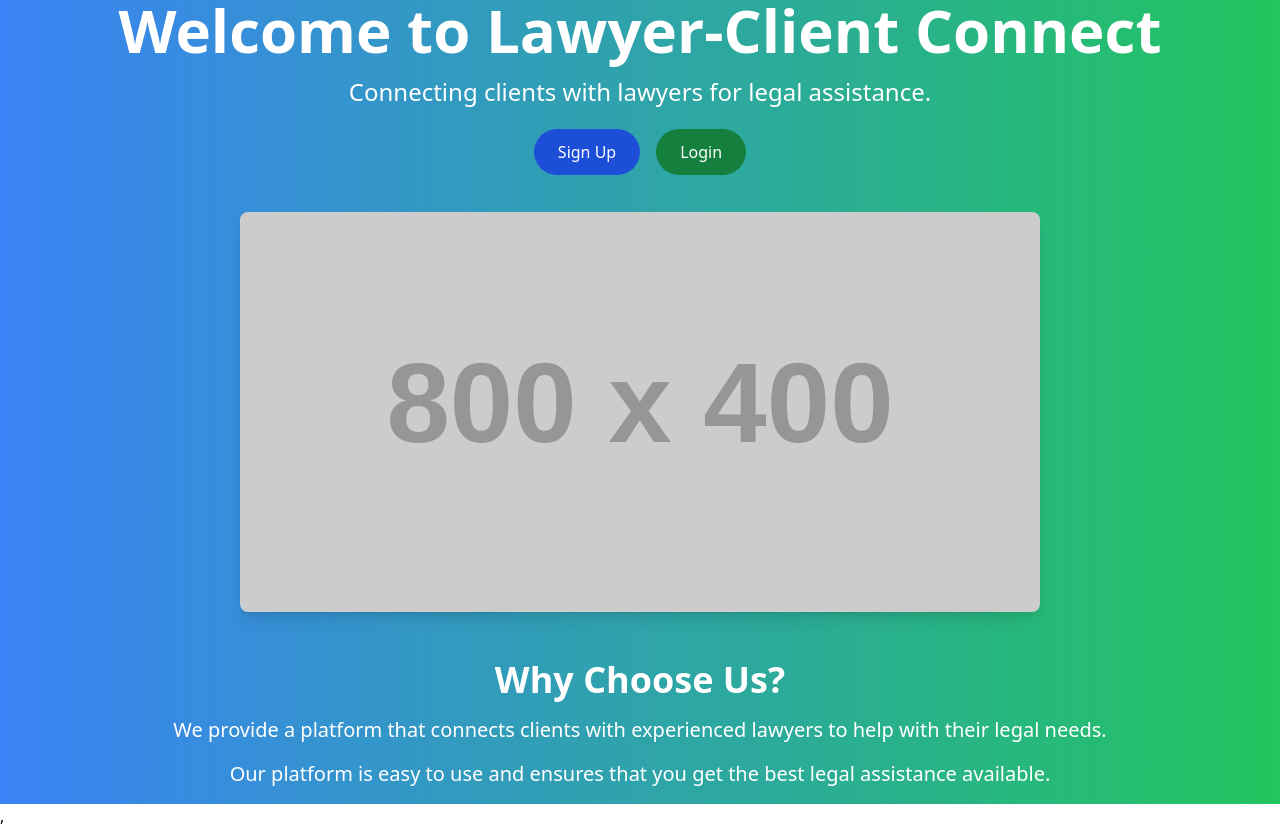
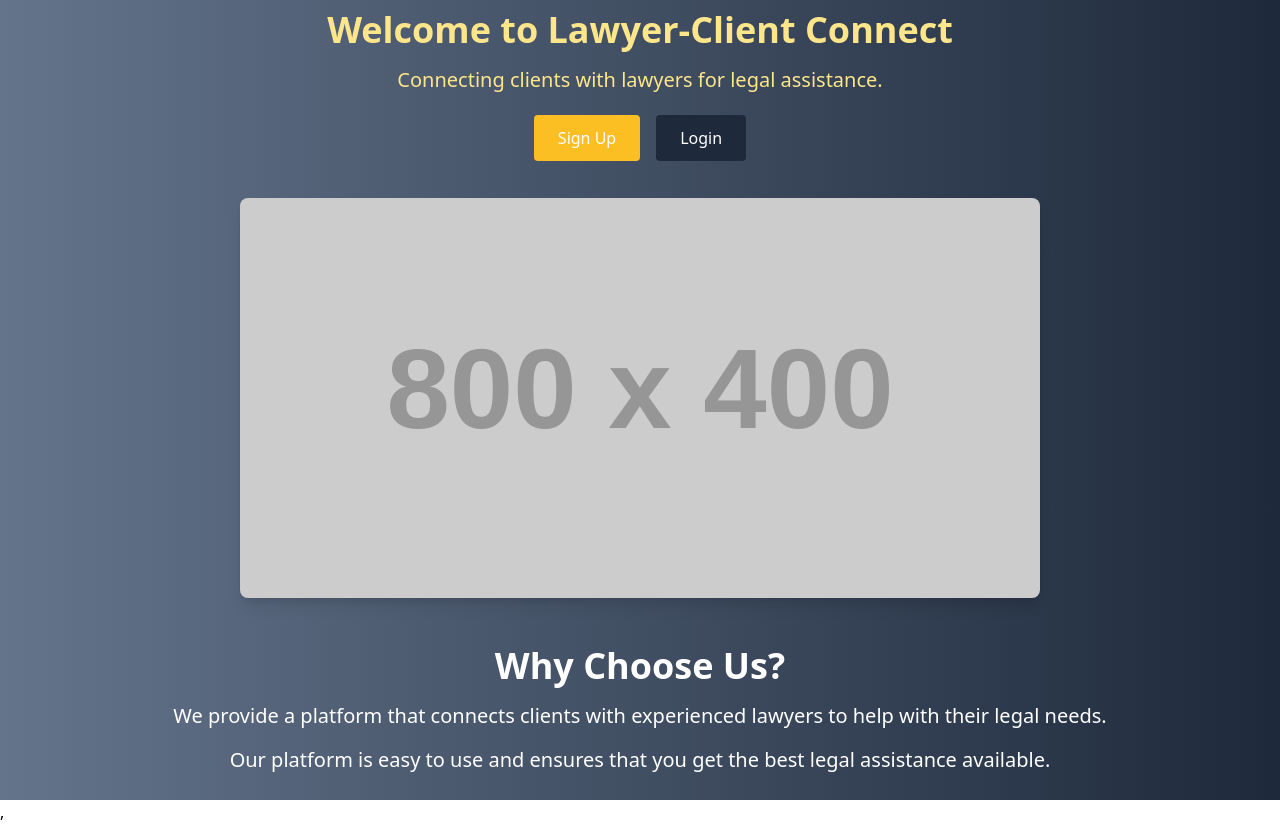
Before and after one commit to Leeoasis/sharuh-law-frontend, a React (Create React App) app: page / in a window 1280 px wide. Built offline with nearby package versions, Linux system fonts and the light colour scheme.

Commit message:
Update styling

```diff
--- a/src/components/WelcomePage.js
+++ b/src/components/WelcomePage.js
@@ -3,13 +3,13 @@ import { Link } from 'react-router-dom';
 
 const Landing = () => {
   return (
-    <div className="min-h-screen bg-gradient-to-r from-blue-500 to-green-500 flex flex-col justify-center items-center text-white">
+    <div className="min-h-screen bg-gradient-to-r from-slate-500 to-slate-800 flex flex-col justify-center items-center text-white">
       <div className="text-center">
-        <h1 className="text-6xl font-bold mb-4">Welcome to Lawyer-Client Connect</h1>
-        <p className="text-2xl mb-8">Connecting clients with lawyers for legal assistance.</p>
+        <h1 className="text-4xl font-bold mb-4 text-primary-light">Welcome to Lawyer-Client Connect</h1>
+        <p className="text-xl mb-8 text-primary-light">Connecting clients with lawyers for legal assistance.</p>
         <div className="space-x-4">
-          <Link to="/register" className="bg-blue-700 text-white px-6 py-3 rounded-full hover:bg-blue-900 transition duration-300">Sign Up</Link>
-          <Link to="/login" className="bg-green-700 text-white px-6 py-3 rounded-full hover:bg-green-900 transition duration-300">Login</Link>
+          <Link to="/register" className="bg-primary text-white px-6 py-3 rounded hover:bg-secondary transition duration-300">Sign Up</Link>
+          <Link to="/login" className="bg-secondary text-white px-6 py-3 rounded hover:bg-primary transition duration-300">Login</Link>
         </div>
       </div>
       <div className="mt-12">
```
